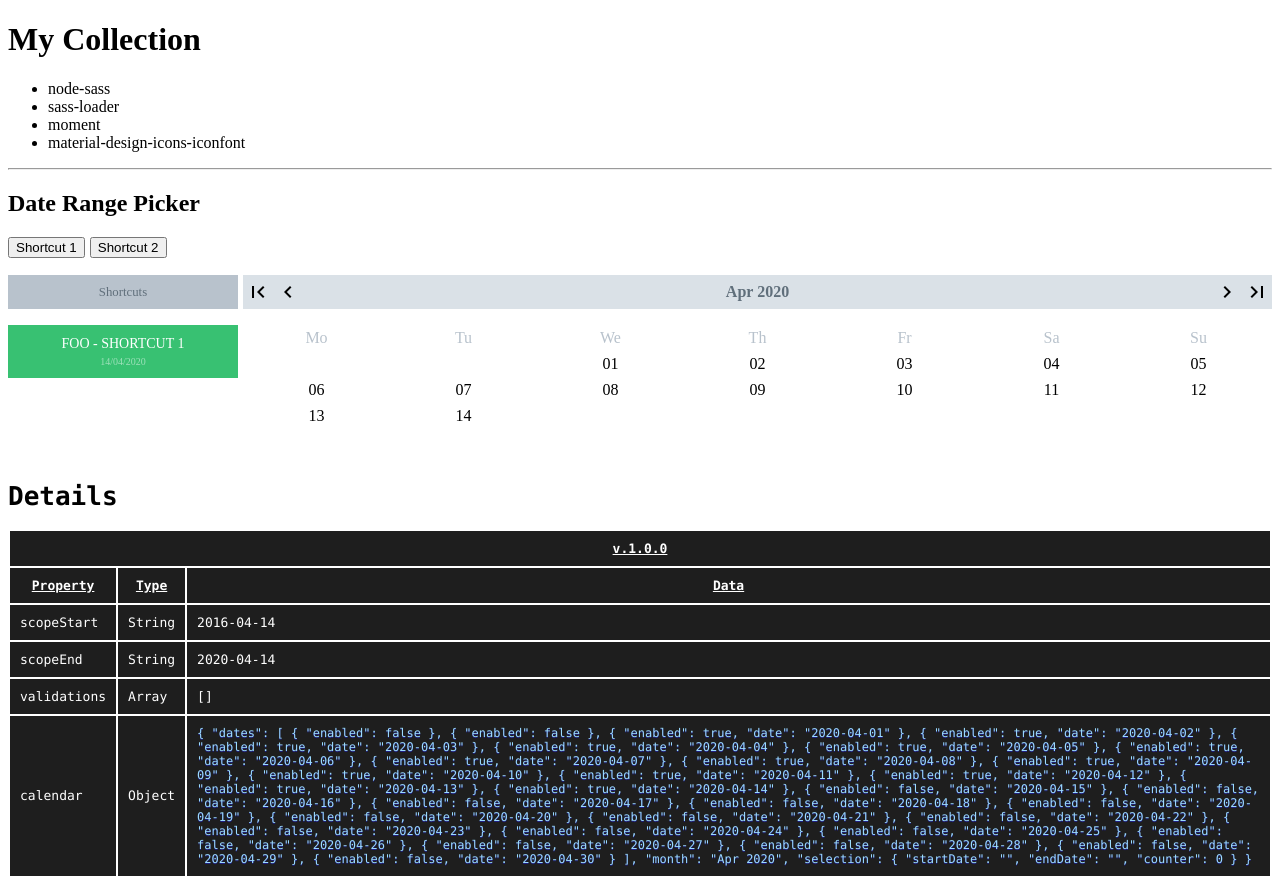
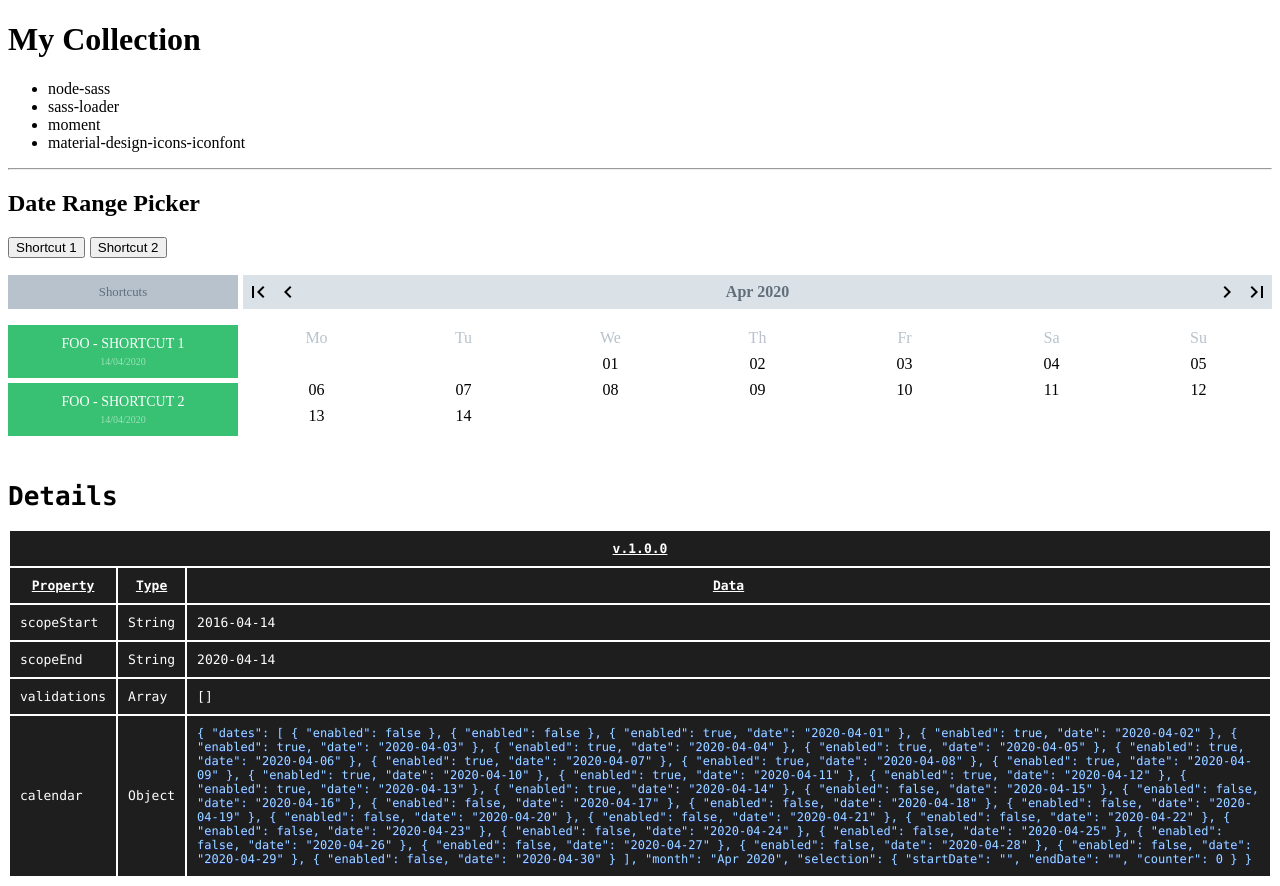
Before and after one commit to Ansonhkg/bit-collection, a Vue app: page / in a window 1280 px wide. Built offline with nearby package versions, Linux system fonts and the light colour scheme.

Commit message:
Update demo

```diff
--- a/src/App.vue
+++ b/src/App.vue
@@ -32,6 +32,11 @@ export default {
           title: 'FOO - SHORTCUT 1',
           number: 3,
           unit: 'days'
+        },
+        {
+          title: 'FOO - SHORTCUT 2',
+          number: 3,
+          unit: 'days'
         }
       ]
     }
@@ -45,6 +50,11 @@ export default {
       this.shortcuts = [
         {
           title: 'FOO - SHORTCUT 1',
+          number: 3,
+          unit: 'days'
+        },
+        {
+          title: 'FOO - SHORTCUT 2',
           number: 3,
           unit: 'days'
         }
--- a/src/components/DateRangePicker/DateRangePicker.vue
+++ b/src/components/DateRangePicker/DateRangePicker.vue
@@ -112,7 +112,7 @@ export default {
             default: moment().format('YYYY-MM-DD')
         },
         demo:{
-            default: true
+            default: false
         },
         shortcuts: {},
     },
```
